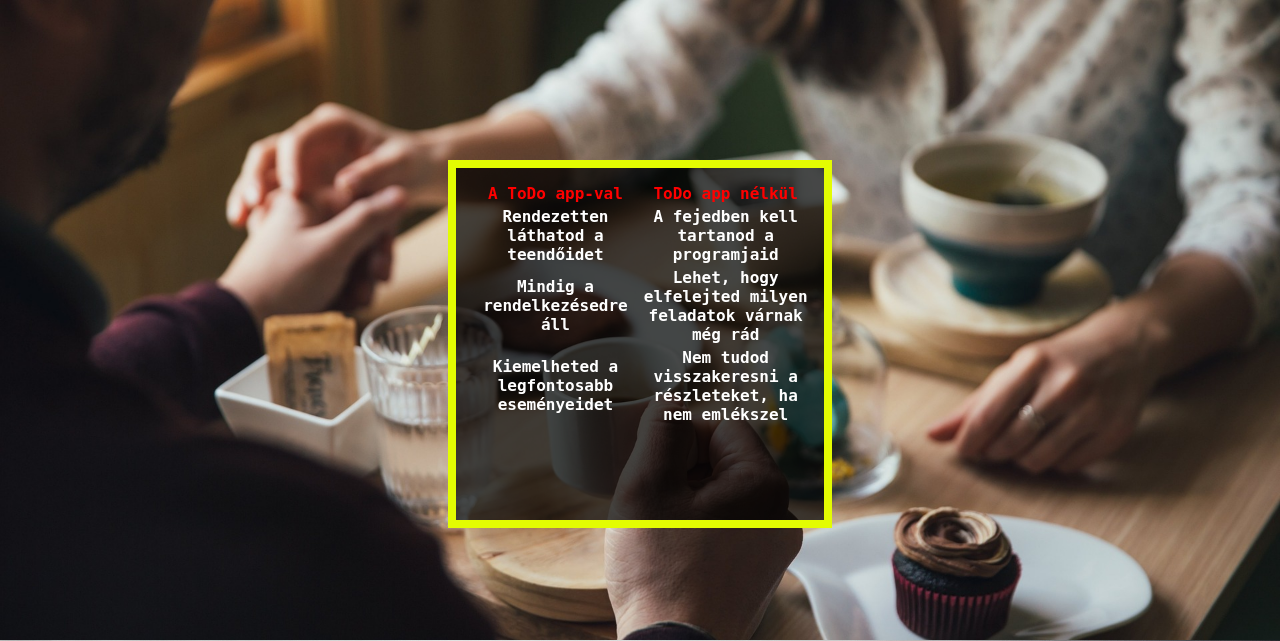
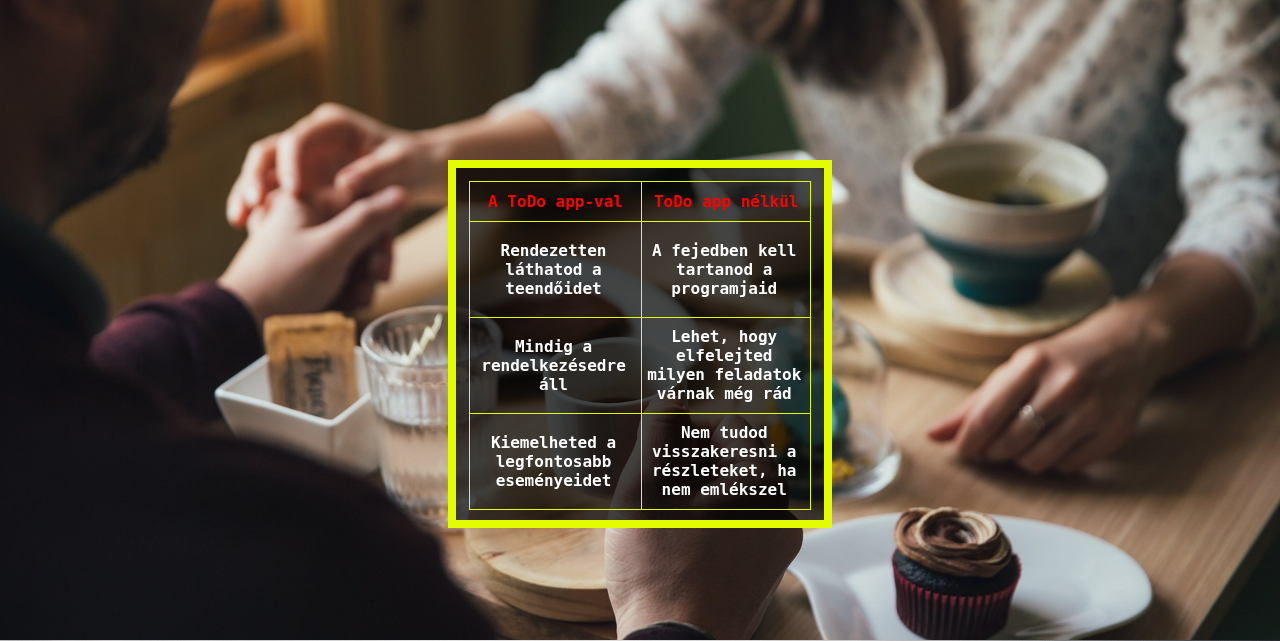
Before and after one commit to Patrik119HUN/ToDo-App, a PHP site: page /Sites/galeria.php in a window 1280 px wide. Shown: the part 56-697 px from the top of the page. Run offline with PHP 8.4, Linux system fonts and the light colour scheme.

Commit message:
tablazat

```diff
--- a/Styles/style.css
+++ b/Styles/style.css
@@ -67,16 +67,33 @@
 
 table{
   text-align: center;
-  border-color: #fff;
+  border-collapse: collapse;
+  padding: 20px;
+  margin: 0;
+
 
 }
 table th{
   vertical-align: middle;
   color: red;
+  border-style: solid;
+  border-width: 1px;
+  border-color: #e3fc02;
+  height: 2.5rem;
+
+
+
 }
 
 table td{
   vertical-align: left;
+  color: #fff;
+  border-style: solid;
+  border-width: 1px;
+  border-color: #e3fc02;
+  padding-right: 5px;
+  height: 6rem;
+
 }
 
 #use{
```
